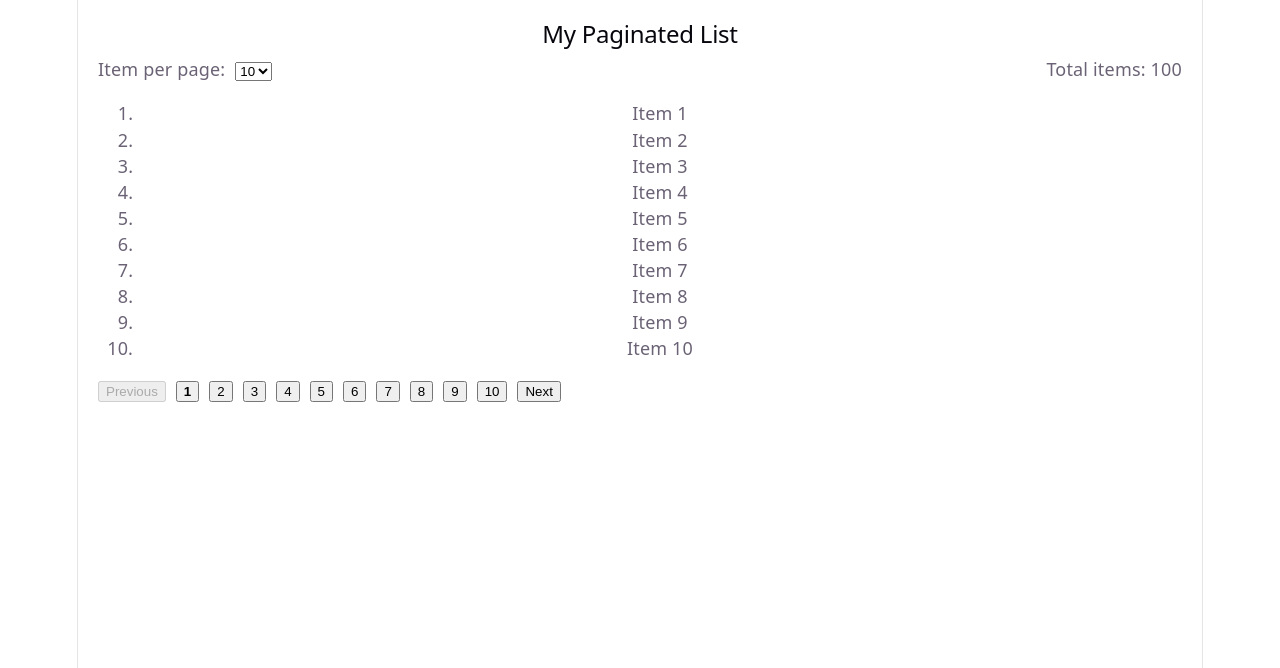
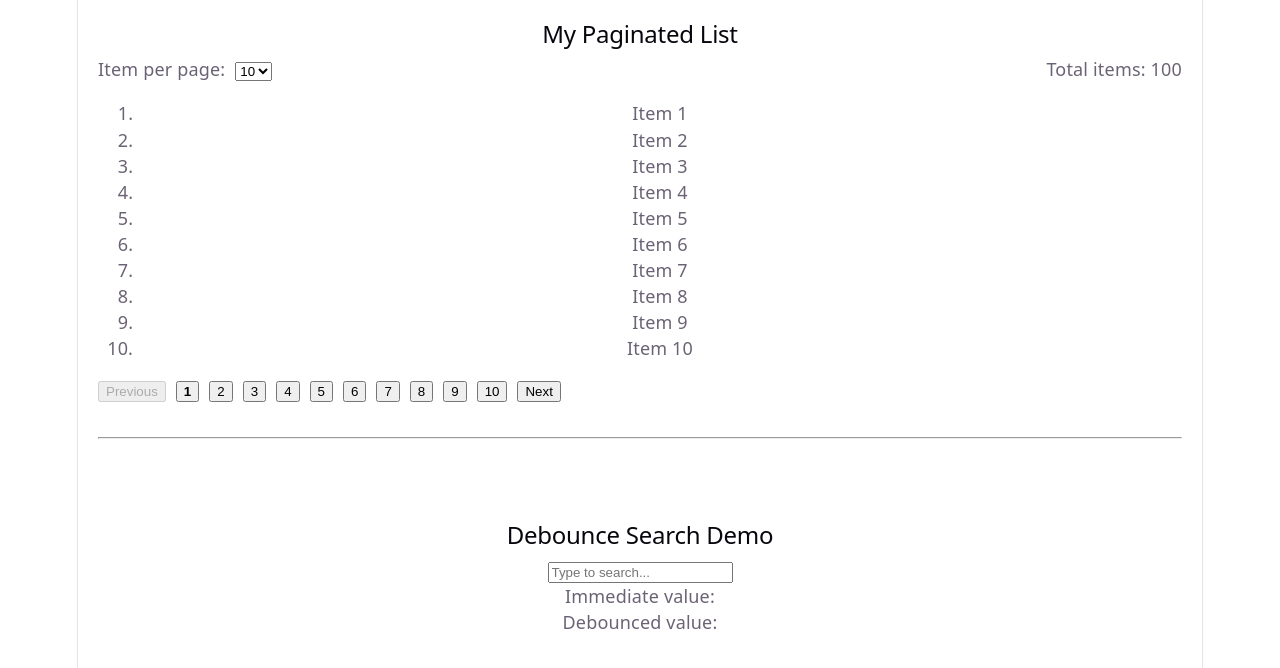
Before and after one commit to fdiallo/Lab10-2-Custom-Hooks-Implementation, a React (Vite) app: page / in a window 1280 px wide. Shown: the top 668 px of the page. Built offline with nearby package versions, Linux system fonts and the light colour scheme.

Commit message:
Implemented logic to use the custom hook

```diff
--- a/src/App.tsx
+++ b/src/App.tsx
@@ -1,6 +1,7 @@
 import { useState } from "react";
 import PaginationDemo from "./components/PaginationDemo"
 import usePagination from "./components/usePagination";
+import DebounceSearchDemo from "./components/DebounceSearchDemo";
 
 function App() {
 
@@ -51,6 +52,9 @@ function App() {
         currentPage={currentPage}
         onPageChange={(page: number) => setCurrentPage(page)}
       />
+
+      <br /><hr /><br />
+      <DebounceSearchDemo/>
     </div>
   )
 }
--- a/src/components/DebounceSearchDemo.tsx
+++ b/src/components/DebounceSearchDemo.tsx
@@ -0,0 +1,33 @@
+import { useEffect, useState } from "react";
+import useDebounce from "./useDebounce";
+
+
+function DebounceSearchDemo() {
+    const [searchTerm, setSearchTerm] = useState("")
+
+    //Use of the custom hook useDebounced
+    //It will only update 'debouncedSearchTerm' after 500ms of "silence"
+    const debouncedSearchTerm = useDebounce(searchTerm, 500)
+
+    useEffect(() => {
+        if (debouncedSearchTerm) {
+            console.log("Searching for API: ", debouncedSearchTerm)
+        }
+    }, [debouncedSearchTerm])
+
+    return (
+        <div style={{ padding: "20px" }}> <br/>
+            <h2>Debounce Search Demo</h2>
+            <input
+                type="text"
+                placeholder="Type to search..."
+                value={searchTerm}
+                onChange={(e) => { setSearchTerm(e.target.value) }}
+            />
+            <p>Immediate value: {searchTerm}</p>
+            <p>Debounced value: {debouncedSearchTerm}</p>
+        </div>
+    )
+}
+
+export default DebounceSearchDemo
```
